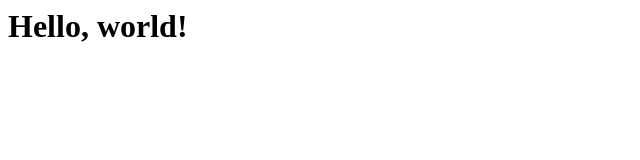
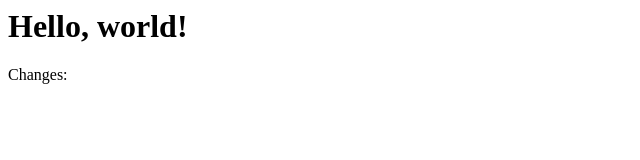
Before and after one commit to benchmarkandrew/bme_test, a plain HTML site: page index.html in a window 1280 px wide. Shown: the full height of the page, 0-640 px from the left. Drawn offline with Linux system fonts and the light colour scheme.

Commit message:
made changes to index.html

```diff
--- a/index.html
+++ b/index.html
@@ -1 +1,2 @@
 <h1>Hello, world!</h1>
+<p>Changes:</p>
```
